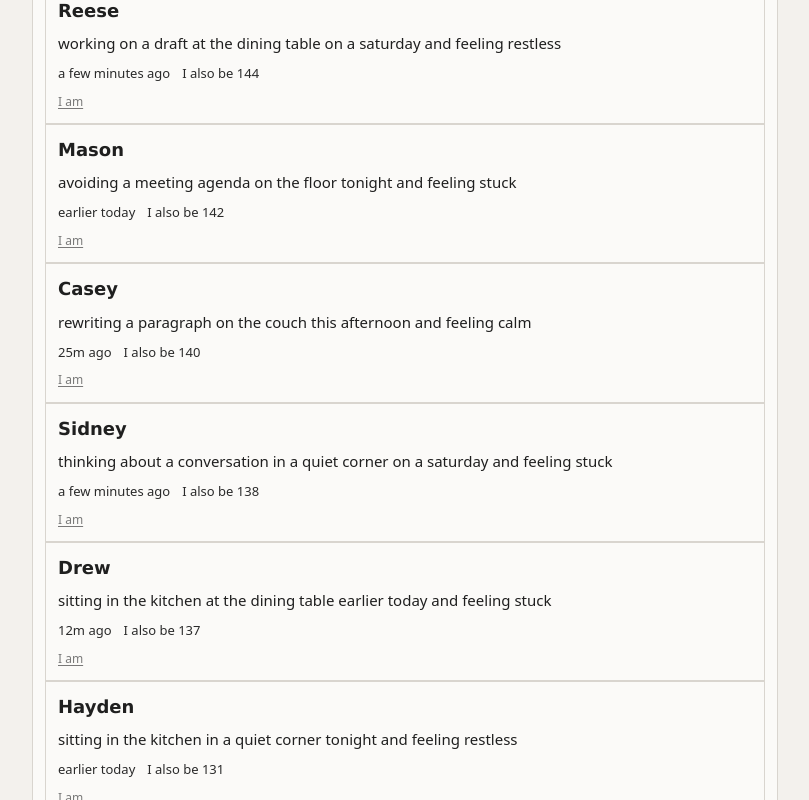
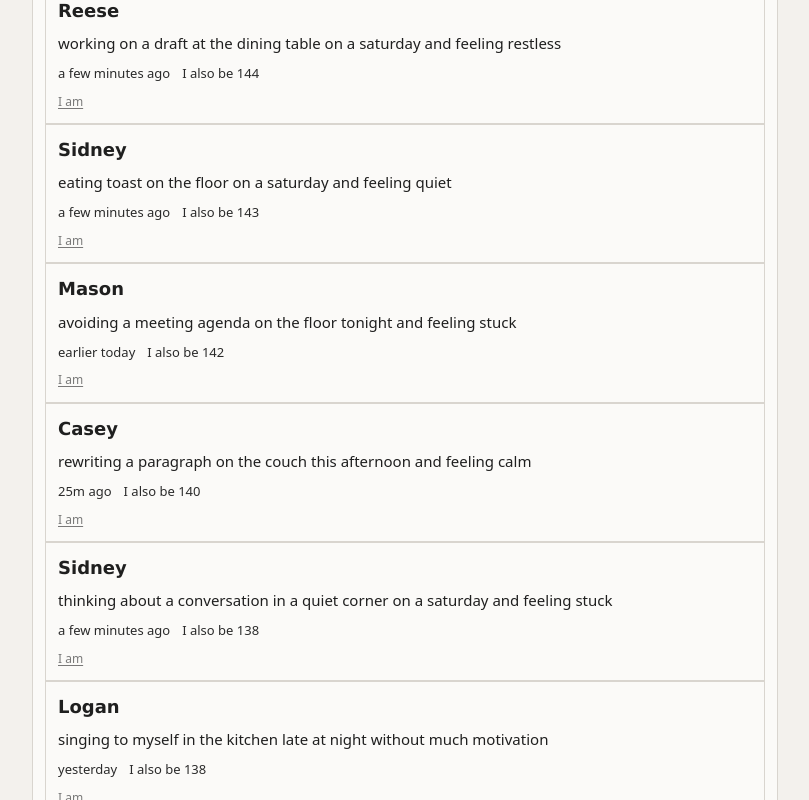
Before and after one commit to sklores/who-else-is, a React (Vite) app: page / in a window 1280 px wide. Shown: the part 460-1260 px from the top of the page, without its empty margins (235-1044 px from the left). Built offline with nearby package versions, Linux system fonts and the light colour scheme.

Commit message:
Expand fake post starter groups

```diff
--- a/src/App.tsx
+++ b/src/App.tsx
@@ -203,6 +203,69 @@ const displayNames = [
   'Elliot',
 ]
 
+const starterGroups = [
+  {
+    starter: 'eating',
+    objects: ['toast', 'leftovers', 'a snack', 'cereal', 'noodles', 'a sandwich'],
+    useLocation: true,
+  },
+  {
+    starter: 'dancing',
+    objects: ['in the kitchen', 'around my room', 'to whatever is playing'],
+    useLocation: false,
+  },
+  {
+    starter: 'wearing',
+    objects: ['the same hoodie', 'sweatpants', 'a work shirt', 'something comfy'],
+    useLocation: true,
+  },
+  {
+    starter: 'driving',
+    objects: ['home', 'to the store', 'without a plan', 'around the block'],
+    useLocation: false,
+  },
+  {
+    starter: 'going to',
+    objects: ['the store', 'pick up groceries', 'run errands', 'grab coffee'],
+    useLocation: false,
+  },
+  {
+    starter: 'hunting',
+    objects: ['for an idea', 'for motivation', 'for my keys', 'for a charger'],
+    useLocation: true,
+  },
+  {
+    starter: 'singing',
+    objects: [
+      'quietly',
+      'to myself',
+      'while doing chores',
+      'absentmindedly',
+    ],
+    useLocation: true,
+  },
+  {
+    starter: 'making',
+    objects: [
+      'a small list',
+      'progress on a task',
+      'a mess',
+      'something i do not fully understand',
+    ],
+    useLocation: true,
+  },
+  {
+    starter: 'cooking',
+    objects: [
+      'something simple',
+      'dinner for one',
+      'a basic meal',
+      'without much motivation',
+    ],
+    useLocation: false,
+  },
+]
+
 const seededValue = (index: number) => {
   const value = Math.sin(index * 138.73) * 10000
   return value - Math.floor(value)
@@ -232,6 +295,28 @@ const generateFakePosts = (): Post[] => {
         id: `fake-${postIndex}`,
         name: displayNames[postIndex % displayNames.length],
         text: `${starter} ${location} ${time} ${emotion}`,
+        time: displayTimes[postIndex % displayTimes.length],
+        iamCount: iamCountFromSeed(postIndex),
+        createdAt: 0,
+      })
+      postIndex += 1
+    }
+  })
+
+  starterGroups.forEach((group, groupIndex) => {
+    for (let variation = 0; variation < 20; variation += 1) {
+      const object = group.objects[variation % group.objects.length]
+      const location = group.useLocation
+        ? locationContexts[(groupIndex + variation) % locationContexts.length]
+        : ''
+      const time = timeContexts[(groupIndex * 4 + variation) % timeContexts.length]
+      const emotion = emotionContexts[(groupIndex * 6 + variation) % emotionContexts.length]
+      posts.push({
+        id: `fake-${postIndex}`,
+        name: displayNames[postIndex % displayNames.length],
+        text: `${group.starter} ${object} ${location} ${time} ${emotion}`
+          .replace(/\s+/g, ' ')
+          .trim(),
         time: displayTimes[postIndex % displayTimes.length],
         iamCount: iamCountFromSeed(postIndex),
         createdAt: 0,
```
